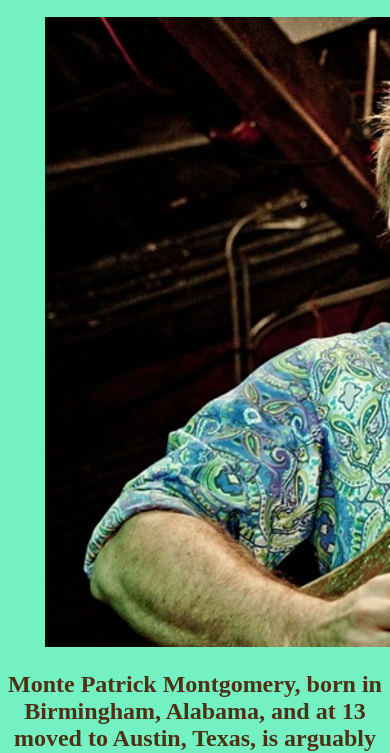
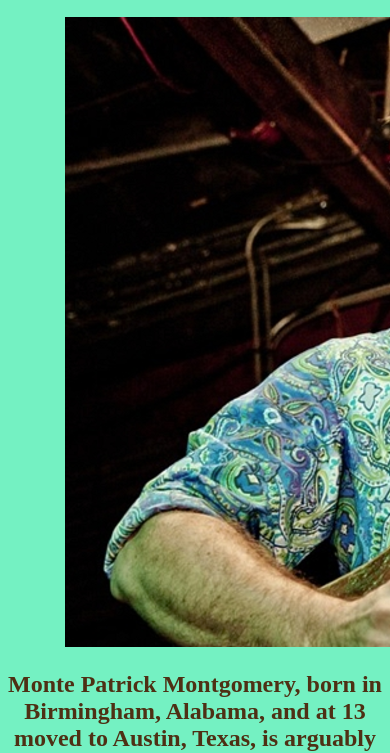
Before and after one commit to LatheWard/index.html, a plain HTML site: page index.html in a window 390 px wide. Shown: the part 96-849 px from the top of the page. Drawn offline with Linux system fonts and the light colour scheme.

Commit message:
Made images reasonable sizes

```diff
--- a/index.css
+++ b/index.css
@@ -33,7 +33,7 @@ body {
 
   .img-item {
     display: flex;
-    max-width: 600px;
+    max-width: 300px;
     display: block;
     height: auto;
     margin: 0 auto;
@@ -68,7 +68,7 @@ body {
 
   .img-item {
     display: flex;
-    max-width: 500px;
+    max-width: 400px;
     height: auto;
     margin: 0 auto;
   }
@@ -108,7 +108,7 @@ body {
 
   .img-item {
     display: flex;
-    max-width: 300px;
+    max-width: 260px;
     height: auto;
     margin: 0 auto;
   }
```
